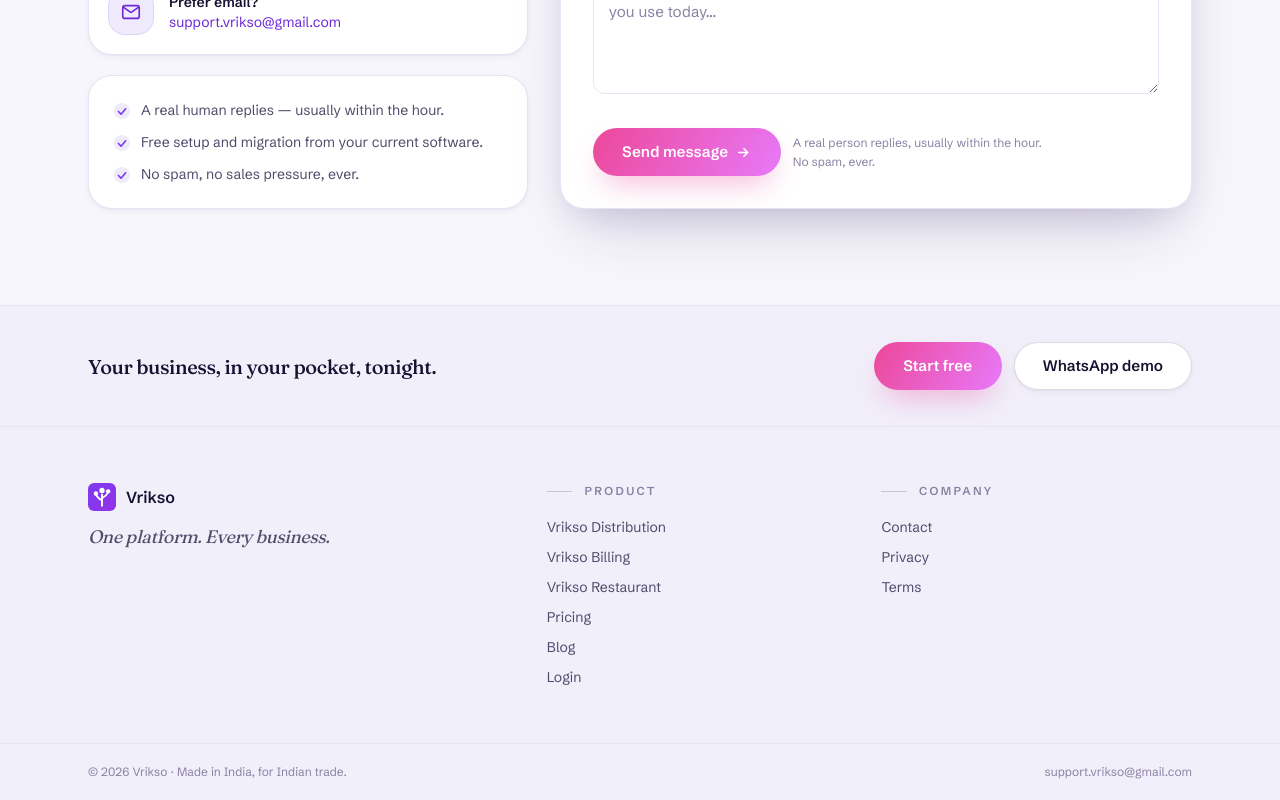
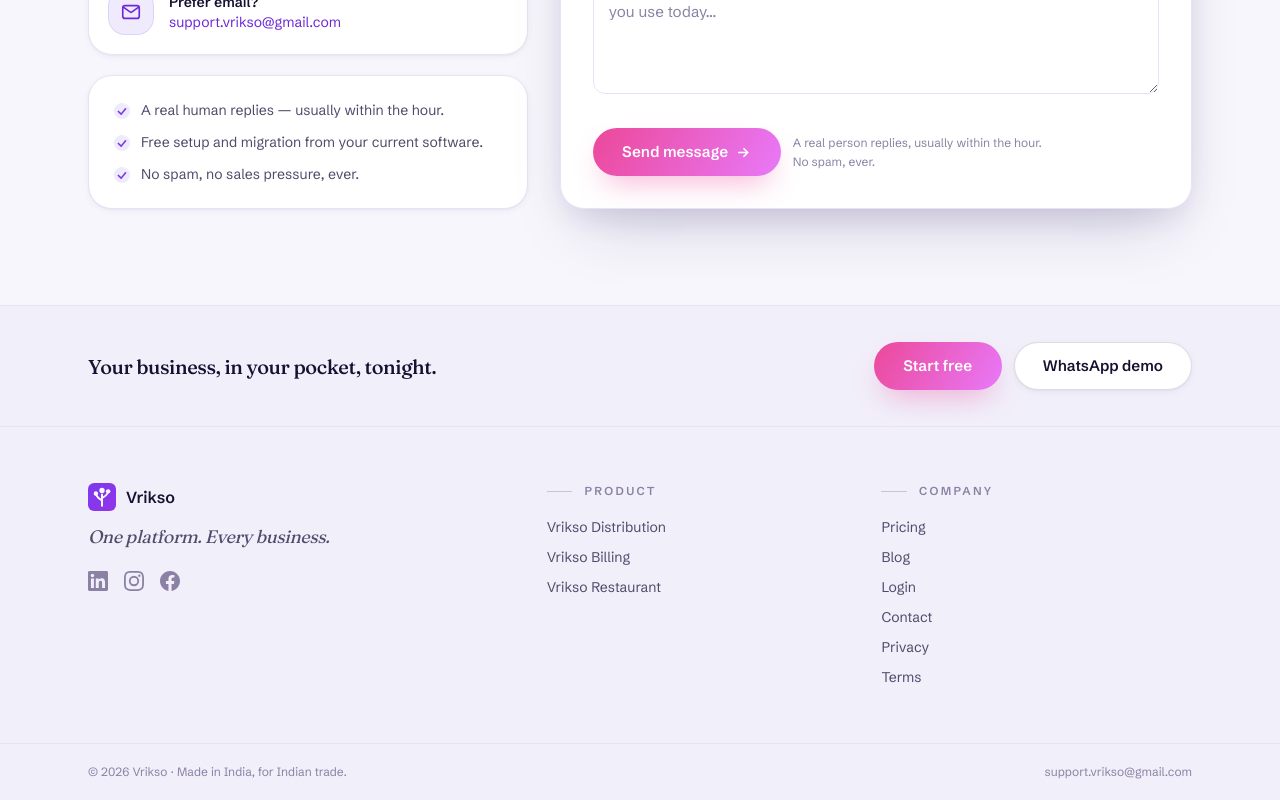
Before and after one commit to ankit644/vrikso-site, a Next.js app: page /contact in a window 1280 px wide. Shown: the part 793-1593 px from the top of the page. Built offline with nearby package versions, Linux system fonts and the light colour scheme; no server answers.

Commit message:
feat(footer): add social media links to the site footer

```diff
--- a/src/components/site-footer.tsx
+++ b/src/components/site-footer.tsx
@@ -2,6 +2,24 @@
 import Logo from "./logo";
 import { HOME } from "@/lib/content/home";
 import { SITE, waLink } from "@/lib/site";
+
+const SOCIALS = [
+  {
+    name: "LinkedIn",
+    href: SITE.socials.linkedin,
+    d: "M20.447 20.452h-3.554v-5.569c0-1.328-.027-3.037-1.852-3.037-1.853 0-2.136 1.445-2.136 2.939v5.667H9.351V9h3.414v1.561h.046c.477-.9 1.637-1.85 3.37-1.85 3.601 0 4.267 2.37 4.267 5.455v6.286zM5.337 7.433c-1.144 0-2.063-.926-2.063-2.065 0-1.138.92-2.063 2.063-2.063 1.14 0 2.064.925 2.064 2.063 0 1.139-.925 2.065-2.064 2.065zm1.782 13.019H3.555V9h3.564v11.452zM22.225 0H1.771C.792 0 0 .774 0 1.729v20.542C0 23.227.792 24 1.771 24h20.451C23.2 24 24 23.227 24 22.271V1.729C24 .774 23.2 0 22.222 0h.003z",
+  },
+  {
+    name: "Instagram",
+    href: SITE.socials.instagram,
+    d: "M12 2.163c3.204 0 3.584.012 4.85.07 3.252.148 4.771 1.691 4.919 4.919.058 1.265.069 1.645.069 4.849 0 3.205-.012 3.584-.069 4.849-.149 3.225-1.664 4.771-4.919 4.919-1.266.058-1.644.07-4.85.07-3.204 0-3.584-.012-4.849-.07-3.26-.149-4.771-1.699-4.919-4.92-.058-1.265-.07-1.644-.07-4.849 0-3.204.013-3.583.07-4.849.149-3.227 1.664-4.771 4.919-4.919 1.266-.057 1.645-.069 4.849-.069zM12 0C8.741 0 8.333.014 7.053.072 2.695.272.273 2.69.073 7.052.014 8.333 0 8.741 0 12c0 3.259.014 3.668.072 4.948.2 4.358 2.618 6.78 6.98 6.98C8.333 23.986 8.741 24 12 24c3.259 0 3.668-.014 4.948-.072 4.354-.2 6.782-2.618 6.979-6.98.059-1.28.073-1.689.073-4.948 0-3.259-.014-3.667-.072-4.947-.196-4.354-2.617-6.78-6.979-6.98C15.668.014 15.259 0 12 0zm0 5.838a6.162 6.162 0 1 0 0 12.324 6.162 6.162 0 0 0 0-12.324zM12 16a4 4 0 1 1 0-8 4 4 0 0 1 0 8zm6.406-11.845a1.44 1.44 0 1 0 0 2.881 1.44 1.44 0 0 0 0-2.881z",
+  },
+  {
+    name: "Facebook",
+    href: SITE.socials.facebook,
+    d: "M24 12.073c0-6.627-5.373-12-12-12s-12 5.373-12 12c0 5.99 4.388 10.954 10.125 11.854v-8.385H7.078v-3.47h3.047V9.43c0-3.007 1.792-4.669 4.533-4.669 1.312 0 2.686.235 2.686.235v2.953H15.83c-1.491 0-1.956.925-1.956 1.874v2.25h3.328l-.532 3.47h-2.796v8.385C19.612 23.027 24 18.062 24 12.073z",
+  },
+];
 
 export default function SiteFooter() {
   const f = HOME.footer;
@@ -28,6 +46,22 @@
           <p className="font-display mt-3 max-w-xs text-lg text-ink-soft italic">
             {f.tagline}
           </p>
+          <div className="mt-5 flex items-center gap-4">
+            {SOCIALS.map((s) => (
+              <a
+                key={s.name}
+                href={s.href}
+                target="_blank"
+                rel="noopener noreferrer"
+                aria-label={`Vrikso on ${s.name}`}
+                className="text-ink-faint transition-colors hover:text-ink"
+              >
+                <svg viewBox="0 0 24 24" className="h-5 w-5" fill="currentColor" aria-hidden>
+                  <path d={s.d} />
+                </svg>
+              </a>
+            ))}
+          </div>
         </div>
 
         <div>
@@ -36,15 +70,15 @@
             <li><Link className="hover:text-ink" href="/distribution">{f.links.distribution}</Link></li>
             <li><Link className="hover:text-ink" href="/billing">{f.links.billing}</Link></li>
             <li><Link className="hover:text-ink" href="/restaurant">{f.links.restaurant}</Link></li>
-            <li><Link className="hover:text-ink" href="/pricing">{f.links.pricing}</Link></li>
-            <li><Link className="hover:text-ink" href="/blog">{f.links.blog}</Link></li>
-            <li><a className="hover:text-ink" href={SITE.appUrl}>Login</a></li>
           </ul>
         </div>
 
         <div>
           <p className="rule-label text-ink-faint">{f.company}</p>
           <ul className="mt-4 space-y-2.5 text-sm text-ink-soft">
+            <li><Link className="hover:text-ink" href="/pricing">{f.links.pricing}</Link></li>
+            <li><Link className="hover:text-ink" href="/blog">{f.links.blog}</Link></li>
+            <li><a className="hover:text-ink" href={SITE.appUrl}>Login</a></li>
             <li><Link className="hover:text-ink" href="/contact">{f.links.contact}</Link></li>
             <li><Link className="hover:text-ink" href="/privacy">{f.links.privacy}</Link></li>
             <li><Link className="hover:text-ink" href="/terms">{f.links.terms}</Link></li>
--- a/src/lib/jsonld.tsx
+++ b/src/lib/jsonld.tsx
@@ -36,6 +36,7 @@
     availableLanguage: ["English", "Hindi"],
   },
   areaServed: { "@type": "Country", name: "India" },
+  sameAs: Object.values(SITE.socials),
 };
 
 export const WEBSITE = {
--- a/src/lib/site.ts
+++ b/src/lib/site.ts
@@ -5,6 +5,11 @@
   /** TODO(owner): replace with the real WhatsApp Business number (country code, no +). */
   whatsapp: "919555665689",
   supportEmail: "support.vrikso@gmail.com",
+  socials: {
+    linkedin: "https://www.linkedin.com/in/vrikso-erp-085940417/",
+    instagram: "https://www.instagram.com/vrikso_erp/",
+    facebook: "https://www.facebook.com/share/1DSTbLvScQ",
+  },
 } as const;
 
 export function waLink(message: string) {
```
